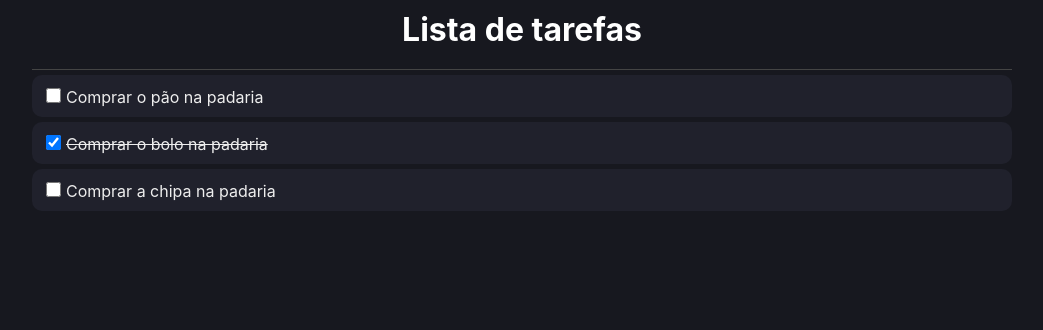
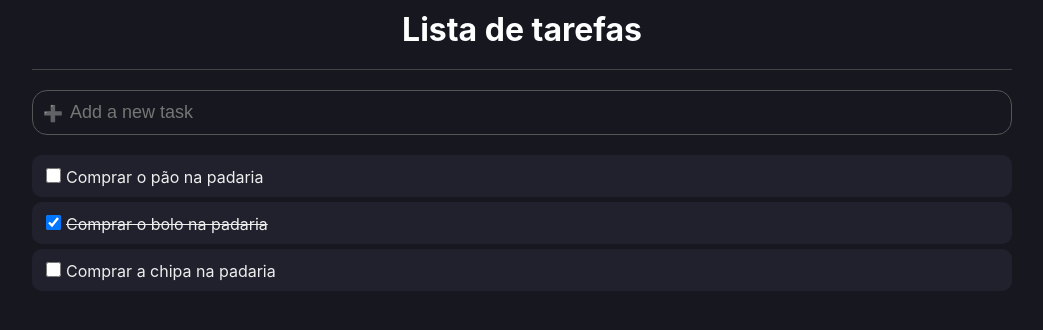
Before and after one commit to Gean634N/todolist, a React (Create React App) app: page / in a window 1280 px wide. Shown: the top 330 px of the page, without its empty margins (118-1161 px from the left). Built offline with nearby package versions, Linux system fonts and the light colour scheme.

Commit message:
Implement an input to add a new task

```diff
--- a/package.json
+++ b/package.json
@@ -4,6 +4,7 @@
   "homepage": "./",
   "private": true,
   "dependencies": {
+    "@iconscout/react-unicons": "^1.1.6",
     "@testing-library/jest-dom": "^5.14.1",
     "@testing-library/react": "^11.2.7",
     "@testing-library/user-event": "^12.8.3",
--- a/src/App.tsx
+++ b/src/App.tsx
@@ -2,6 +2,7 @@
 import * as C from './App.styles';
 import { Item } from './types/item';
 import { ListItem } from './components/ListItem';
+import { AddArea } from './components/AddArea';
 
 const App = () => {
   const [list, setList] = useState<Item[]>([
@@ -10,12 +11,22 @@
     { id: 3, name: 'Comprar a chipa na padaria', done: false },
   ])
 
+  const handleAddTask = (taskName: string) => {
+    let newList = [...list];
+    newList.push({
+      id: list[list.length -1].id + 1,
+      name: taskName,
+      done: false,
+    });
+    setList(newList)
+  }
+
   return (
     <C.Container>
       <C.Area>
         <C.Header>Lista de tarefas</C.Header>
 
-        { /*Area d adicionar nova tarefa*/ }
+        <AddArea onEnter={ handleAddTask } />
 
 
         { list.map((item, index) => (
--- /dev/null
+++ b/src/components/AddArea/index.tsx
@@ -0,0 +1,43 @@
+import { useState, KeyboardEvent } from 'react';
+import * as C from './styles';
+
+type Props = {
+  onEnter: (taskName: string) => void;
+}
+
+export const AddArea = ({ onEnter }: Props) => {
+  const [inputText, setInputText] = useState('');
+
+  const handleKeyUp = (e: KeyboardEvent) => {
+    if(e.code === 'Enter' && inputText !== '') {
+      onEnter(inputText);
+      setInputText('');
+    }
+  }
+
+  const handleClick = () => {
+    if (inputText !== '') {
+      onEnter(inputText);
+      setInputText('');
+    }
+  }
+
+  return (
+    <C.Container>
+      <div
+        className="image"
+        onClick={ handleClick }
+      >
+        ➕
+      </div>
+
+      <input
+        type="text"
+        placeholder="Add a new task"
+        value={inputText}
+        onChange={ ({ target }) => setInputText(target.value) }
+        onKeyUp={ handleKeyUp }
+      />
+    </C.Container>
+  );
+}
--- /dev/null
+++ b/src/components/AddArea/styles.ts
@@ -0,0 +1,24 @@
+import styled from "styled-components";
+
+export const Container = styled.div`
+  border: 1px solid #555;
+  border-radius: 15px;
+  padding: 10px;
+  margin: 20px 0;
+  display: flex;
+  align-items: center;
+
+  .image {
+    margin-right: 5px;
+    cursor: pointer;
+  }
+
+  input {
+    border: 0;
+    background: transparent;
+    outline: 0;
+    color: #eee;
+    font-size: 18px;
+    flex: 1;
+  }
+`;
```
Also changed, not shown: 1 other file (tests, documents, lock files or other folders).
